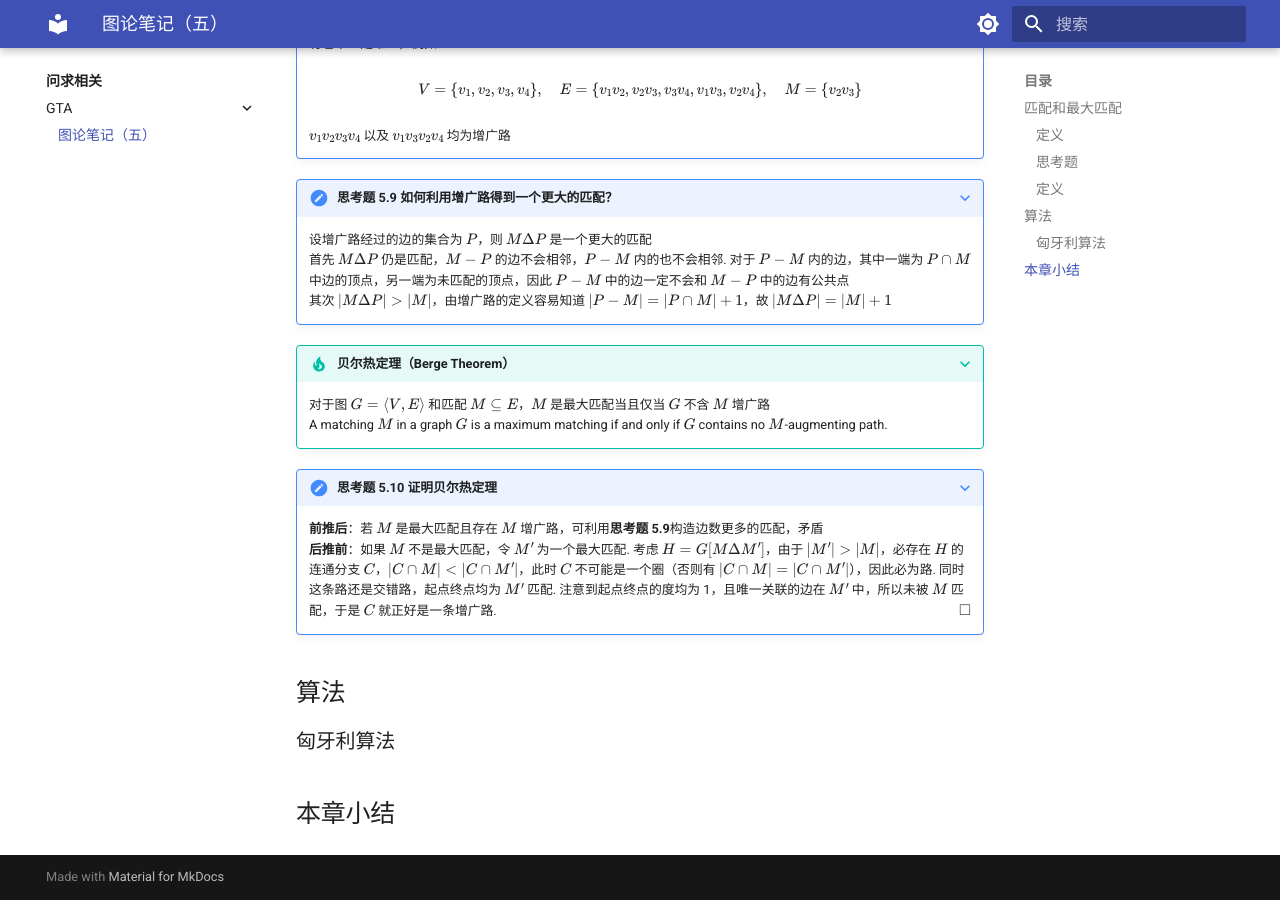
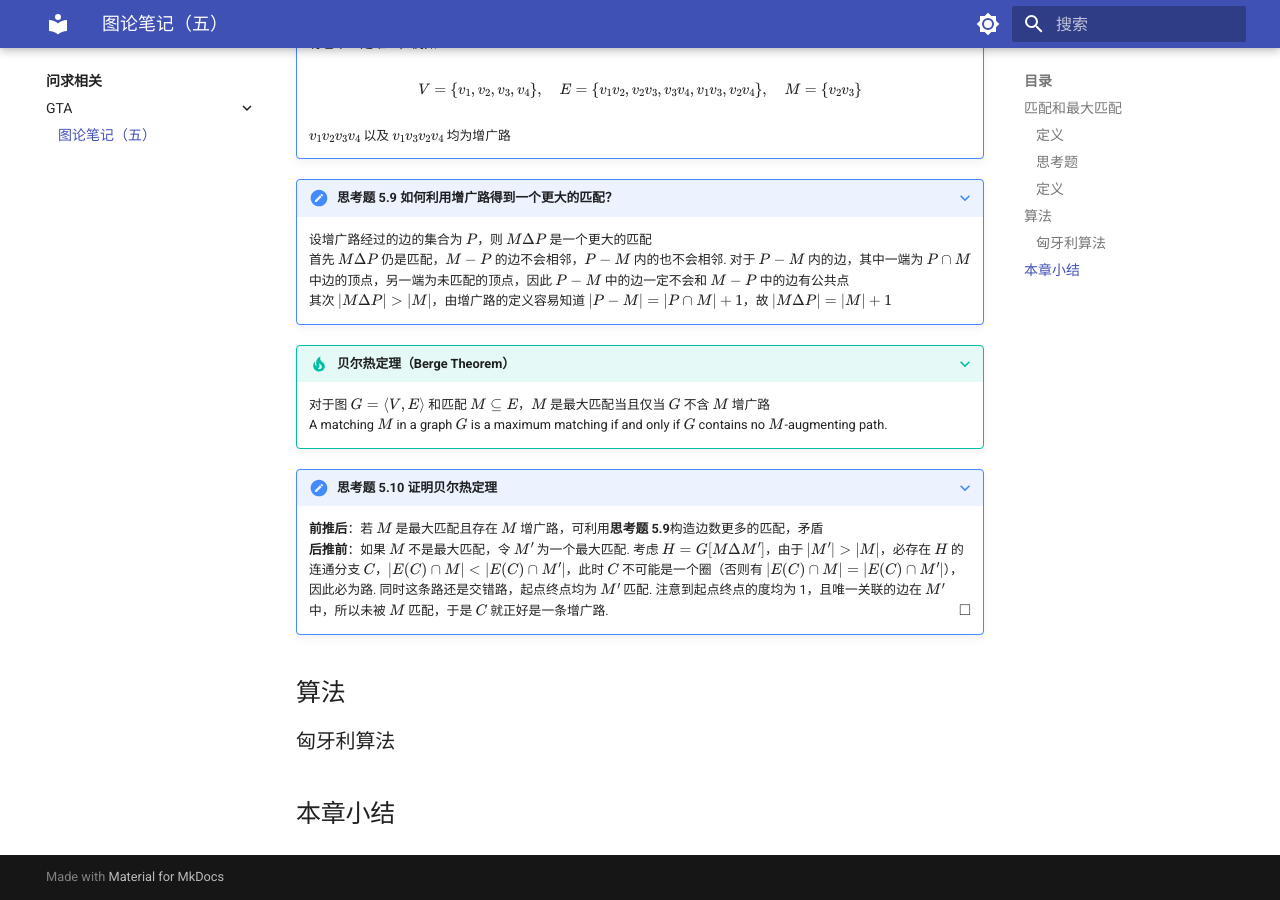
Before and after one commit to NJU-GTA/ps, an MkDocs documentation site: the page built from docs/问求相关/GTA/1.md, in a window 1280 px wide and 900 px high, scrolled down 2403 px. Built offline with MkDocs 1.6.1 and Material for MkDocs 9.7.7, drawn with Linux system fonts in a browser that asks for light colours; comment, search, counter and statistics services are not loaded.

Commit message:
Update Chapter 5

```diff
--- a/docs/问求相关/GTA/1.md
+++ b/docs/问求相关/GTA/1.md
@@ -141,11 +141,9 @@ that $f(a)=f(b)$. -->
 
     <div class="container">
         <span class="left">**前推后**：若 $M$ 是最大匹配且存在 $M$ 增广路，可利用**思考题 5.9**构造边数更多的匹配，矛盾
-        **后推前**：如果 $M$ 不是最大匹配，令 $M'$ 为一个最大匹配. 考虑 $H = G[M \Delta M']$，由于 $|M'|>|M|$，必存在 $H$ 的连通分支 $C$，$|C\cap M| < |C\cap M'|$，此时 $C$ 不可能是一个圈（否则有 $|C\cap M| = |C\cap M'|$），因此必为路. 同时这条路还是交错路，起点终点均为 $M'$ 匹配. 注意到起点终点的度均为 1，且唯一关联的边在 $M'$ 中，所以未被 $M$ 匹配，于是 $C$ 就正好是一条增广路.
+        **后推前**：如果 $M$ 不是最大匹配，令 $M'$ 为一个最大匹配. 考虑 $H = G[M \Delta M']$，由于 $|M'|>|M|$，必存在 $H$ 的连通分支 $C$，$|E(C)\cap M| < |E(C)\cap M'|$，此时 $C$ 不可能是一个圈（否则有 $|E(C)\cap M| = |E(C)\cap M'|$），因此必为路. 同时这条路还是交错路，起点终点均为 $M'$ 匹配. 注意到起点终点的度均为 1，且唯一关联的边在 $M'$ 中，所以未被 $M$ 匹配，于是 $C$ 就正好是一条增广路.
         <span class="right">$\square$</span>
     </div>
-
-
 
 ## 算法
 
```
